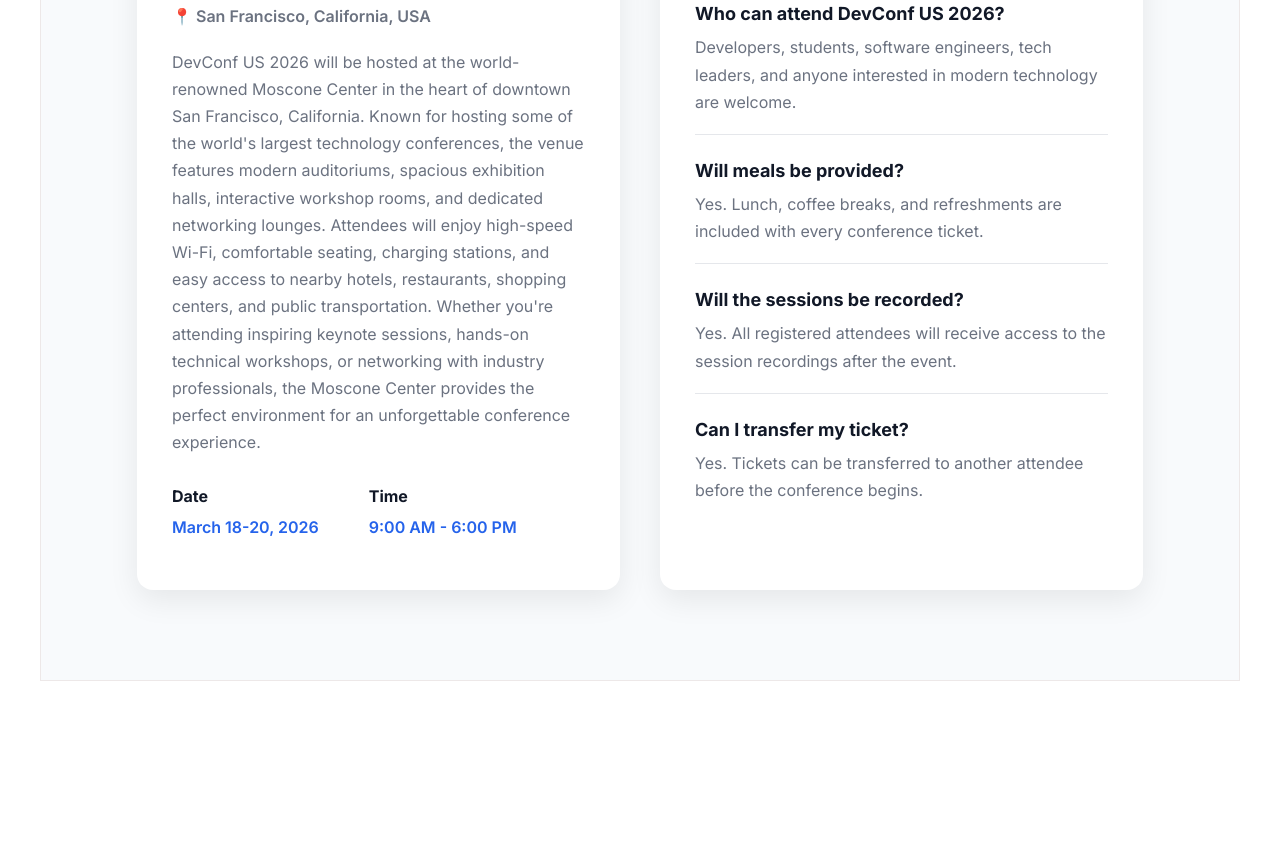
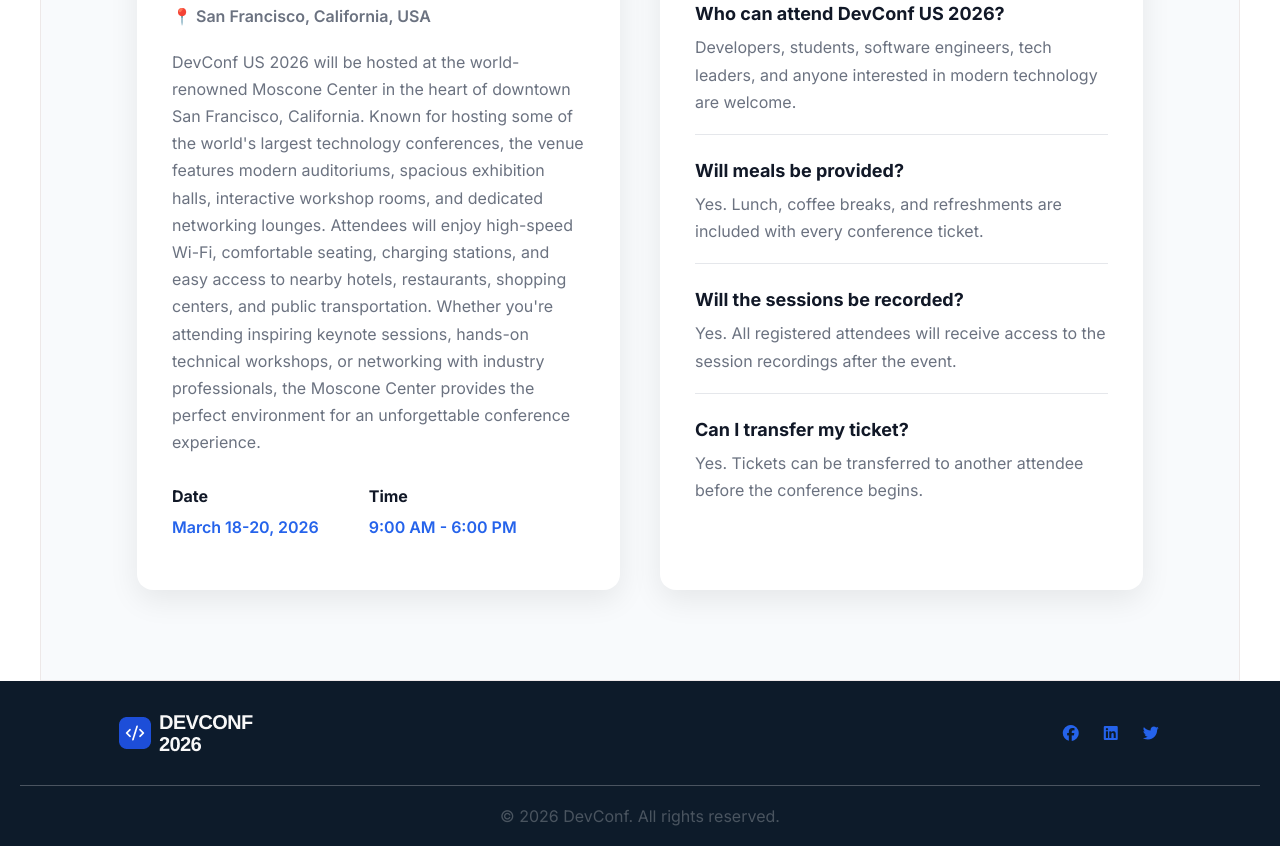
Before and after one commit to tibushra/DevConf-2026, a plain HTML site: page index.html in a window 1280 px wide. Shown: the part 2719-3565 px from the top of the page. Before the commit the page ends 3400 px from the top, so only its background shows below. Drawn offline with Linux system fonts and the light colour scheme.

Commit message:
project completed

```diff
--- a/index.html
+++ b/index.html
@@ -6,11 +6,14 @@
     <meta name="viewport" content="width=device-width, initial-scale=1.0">
     <title>DevConf</title>
     <link rel="stylesheet" href="./style/style.css">
+    <!-- google-font -->
     <link rel="preconnect" href="https://fonts.googleapis.com">
     <link rel="preconnect" href="https://fonts.gstatic.com" crossorigin>
     <link
         href="https://fonts.googleapis.com/css2?family=Inter:ital,opsz,wght@0,14..32,100..900;1,14..32,100..900&display=swap"
         rel="stylesheet">
+        <!-- font-awesome -->
+        <link rel="stylesheet" href="https://cdnjs.cloudflare.com/ajax/libs/font-awesome/7.0.1/css/all.min.css" integrity="sha512-2SwdPD6INVrV/lHTZbO2nodKhrnDdJK9/kg2XD1r9uGqPo1cUbujc+IYdlYdEErWNu69gVcYgdxlmVmzTWnetw==" crossorigin="anonymous" referrerpolicy="no-referrer" />
 </head>
 
 <body>
@@ -245,6 +248,17 @@
 
         </section>
     </main>
+    <footer>
+        <div class="footer-item">
+            <img src="./assets/footer-logo.png" alt="">
+            <div class="footer-link"><a href="https://www.facebook.com/"><span><i class="fa-brands fa-facebook"></i></span></a>
+                <a href="https://www.linkedin.com/"><span><i class="fa-brands fa-linkedin"></i></span></a>
+                <a href="https://x.com/"><span><i class="fa-brands fa-twitter"></i></span></a>
+            </div>
+        </div>
+        <hr>
+        <p>© 2026 DevConf. All rights reserved.</p>
+    </footer>
 </body>
 
 </html>
--- a/style/style.css
+++ b/style/style.css
@@ -360,3 +360,34 @@
     color: #6b7280;
     line-height: 1.7;
 }
+
+/*footer section start*/
+footer{
+    background-color: #0D1B2A;
+    padding: 20px;
+}
+footer hr{
+    border: none;
+    border-top: 1px solid #FFFFFF40;
+    margin: 20px 0;
+}
+footer p{
+    display: grid;
+    justify-content: center;
+    align-items: center;
+    color: #FFFFFF40;
+}
+.footer-item{
+    display: flex;
+    justify-content: space-between;
+    align-items: center;
+    padding: 10px 8%;
+}
+.footer-link span{
+    color: #2563EB;
+}
+.footer-link{
+    display: flex;
+    gap: 20px;
+}
+/*footer section start*/
```
Also changed, not shown: 1 other file.
